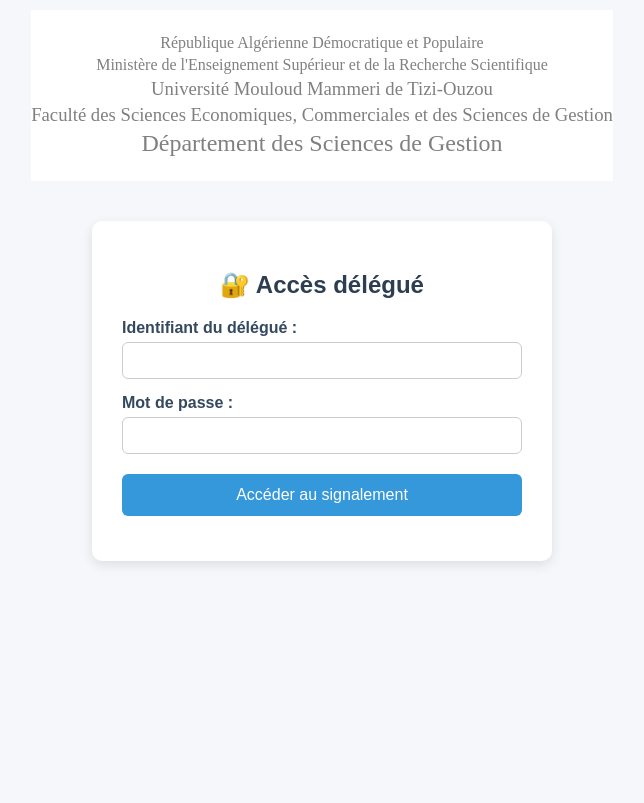
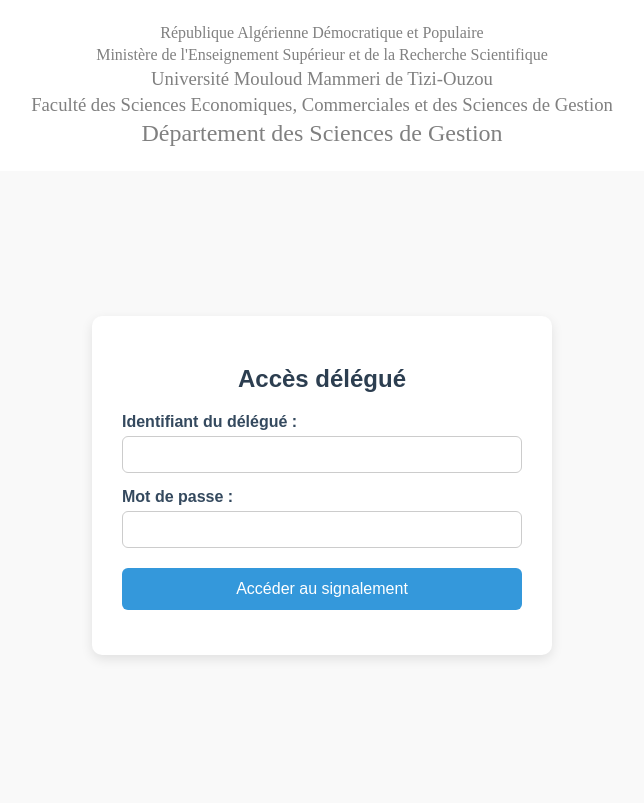
Before and after one commit to Azizebala/signalement-absences, a plain HTML site: page login.html in a window 1280 px wide. Shown: the whole page, without its empty margins (318-962 px from the left). Drawn offline with Linux system fonts and the light colour scheme.

Commit message:
login.html

```diff
--- a/login.html
+++ b/login.html
@@ -5,41 +5,44 @@
   <meta name="viewport" content="width=device-width, initial-scale=1.0" />
   <title>Accès délégué - UMMTO</title>
   <style>
-    /* En-tête institutionnel */
+    body {
+      font-family: Arial, sans-serif;
+      background: #f9f9f9;
+      margin: 0;
+      padding: 0;
+      display: flex;
+      flex-direction: column;
+      min-height: 100vh;
+    }
+
+    /* En-tête tout en haut */
     .header {
       font-family: "Times New Roman", Times, serif;
-      color: black;
       text-align: center;
       padding: 20px 0;
       background: white;
-      margin: 0 auto 40px; /* Espace en bas : 40px */
-      max-width: 800px;
+      width: 100%;
     }
     .header h2, .header h3, .header h4 {
       margin: 4px 0;
-      padding: 0;
       color: gray;
       font-weight: normal;
     }
 
-    /* Formulaire */
-    body {
-      font-family: Arial, sans-serif;
-      background: #f5f7fa;
-      margin: 0;
-      padding: 0;
+    /* Contenu principal (formulaire) */
+    .main {
+      flex: 1;
       display: flex;
-      flex-direction: column;
+      justify-content: center;
       align-items: center;
-      min-height: 100vh;
-      padding-top: 10px;
+      padding: 20px;
     }
     .card {
       background: white;
       padding: 30px;
       border-radius: 10px;
       box-shadow: 0 4px 12px rgba(0,0,0,0.1);
-      width: 90%;
+      width: 100%;
       max-width: 400px;
     }
     h2.page-title {
@@ -84,7 +87,7 @@
   </style>
 </head>
 <body>
-  <!-- En-tête institutionnel en haut -->
+  <!-- En-tête institutionnel : tout en haut, centré -->
   <div class="header">
     <h4>République Algérienne Démocratique et Populaire</h4>
     <h4>Ministère de l'Enseignement Supérieur et de la Recherche Scientifique</h4>
@@ -93,9 +96,10 @@
     <h2>Département des Sciences de Gestion</h2>
   </div>
 
-  <!-- Formulaire de connexion -->
+  <!-- Formulaire centré en dessous -->
+  <div class="main">
     <div class="card">
-    <h2 class="page-title">🔐 Accès délégué</h2>
+      <h2 class="page-title">Accès délégué</h2>
       <form id="loginForm">
         <label for="id">Identifiant du délégué :</label>
         <input type="text" id="id" name="id" required autocomplete="off">
@@ -107,10 +111,11 @@
       </form>
       <div id="error" class="error"></div>
     </div>
+  </div>
 
   <script>
     const delegues = {
-      "MAHTOUT": "123",
+      "AAA": "AAA",
       "DEL002": "lycee2025",
       "AZIZE": "mdp456"
     };
```
Lines whose indentation alone changed are shown as unchanged.
